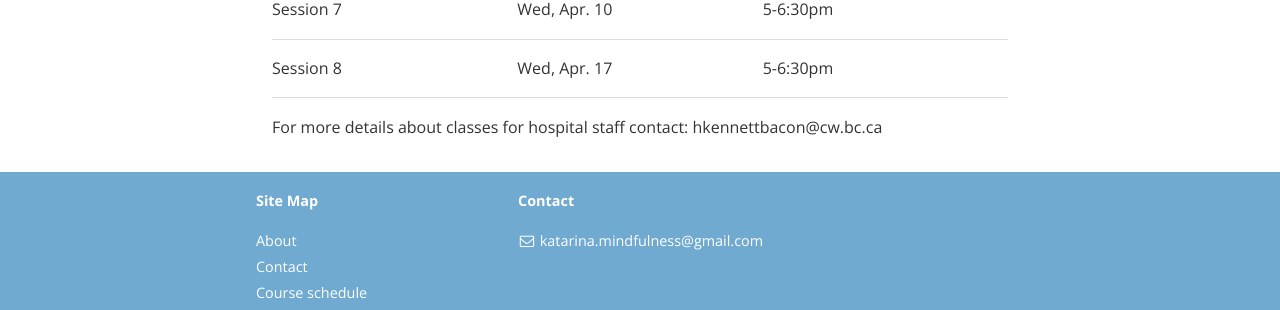
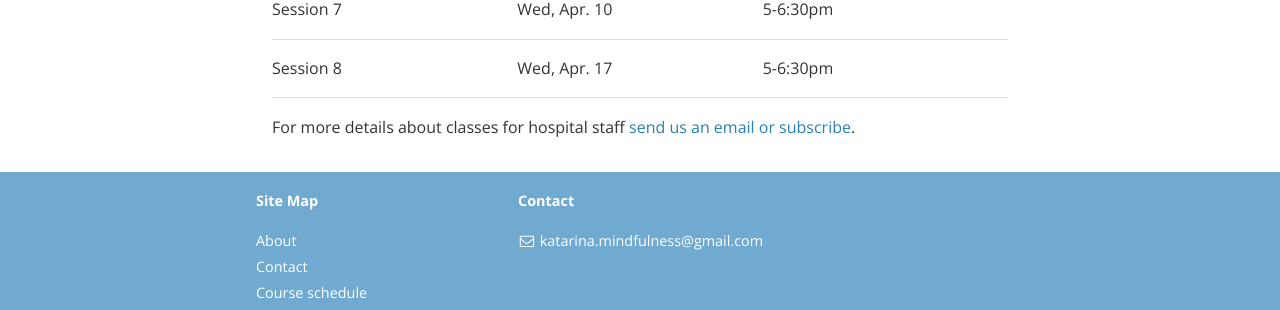
Before and after one commit to mindfulnessone/mindfulnessone.github.io, a Jekyll site: the page built from hospital-staff.md, in a window 1280 px wide. Shown: the part 1737-2047 px from the top of the page. Built offline with Jekyll 4.4.1, drawn with Linux system fonts in a browser that asks for light colours; nearby versions of some CDN libraries.

Commit message:
Update hospital-staff.md

```diff
--- a/hospital-staff.md
+++ b/hospital-staff.md
@@ -40,4 +40,4 @@ Attending the 1.5 hour free information session will give you a taste of what mi
 | Session 7 | Wed, Apr. 10 | 5-6:30pm |
 | Session 8 | Wed, Apr. 17 | 5-6:30pm |
 
-For more details about classes for hospital staff contact: hkennettbacon@cw.bc.ca
+For more details about classes for hospital staff [send us an email or subscribe](/contact/).
```
